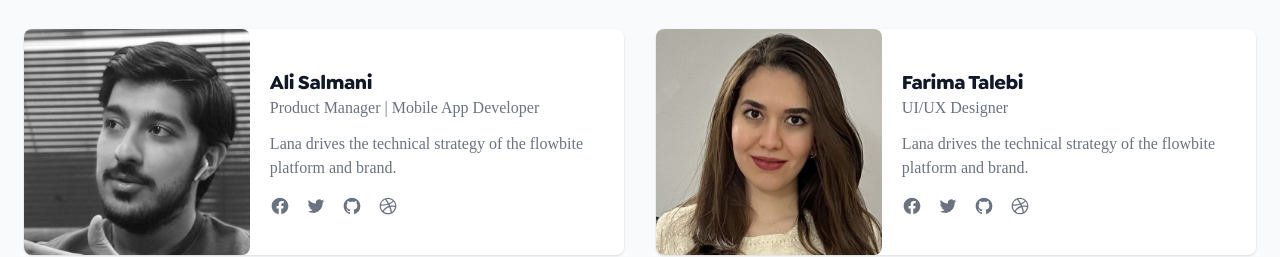
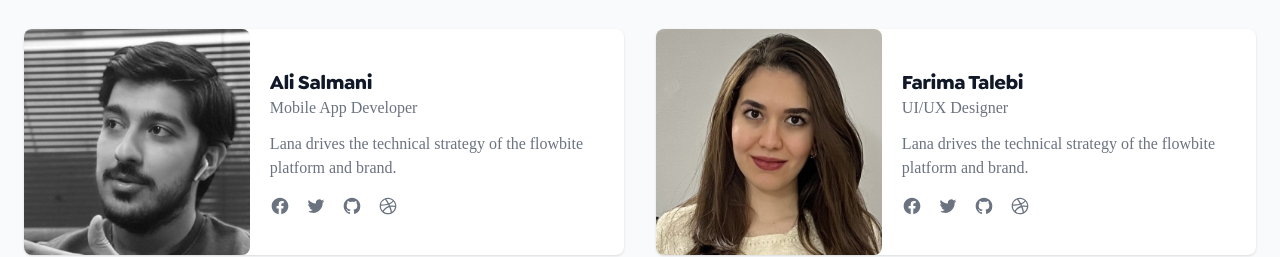
Before and after one commit to alefkheh/HoFin, a website: page our-team/index.html in a window 1280 px wide. Shown: the part 1243-1500 px from the top of the page. Drawn offline with nearby package versions, Linux system fonts and the light colour scheme; a web font is replaced by a local one.

Commit message:
Update index.html

```diff
--- a/our-team/index.html
+++ b/our-team/index.html
@@ -250,7 +250,7 @@
                         <h3 class="text-xl font-bold tracking-tight text-gray-900 dark:text-white">
                             Ali Salmani
                         </h3>
-                        <span class="text-gray-500 dark:text-gray-400">Product Manager | Mobile App Developer</span>
+                        <span class="text-gray-500 dark:text-gray-400">Mobile App Developer</span>
                         <p class="mt-3 mb-4 font-light text-gray-500 dark:text-gray-400">Lana drives the technical strategy of the flowbite platform and brand.</p>
                         <ul class="flex space-x-4 sm:mt-0">
                             <li>
```
